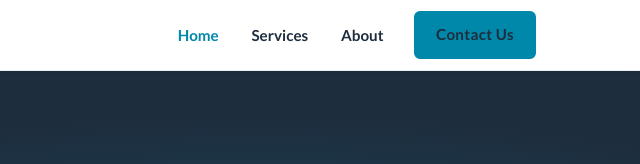
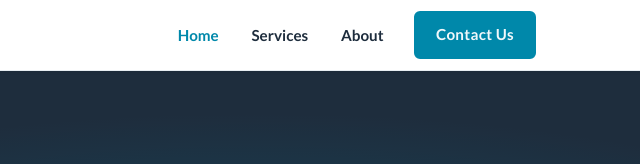
Before and after one commit to BigDumbYak-Git/abpswebsite, an Eleventy site: page src/index.njk in a window 1280 px wide. Shown: the top 164 px of the page, 640-1280 px from the left. Built offline with nearby package versions, Linux system fonts and the light colour scheme; Eleventy itself is replaced by a stand-in of ours; files that its build step writes are made by us from their sources.

Commit message:
style changes

```diff
--- a/src/_includes/nav.njk
+++ b/src/_includes/nav.njk
@@ -13,8 +13,7 @@
       <li><a href="/services/" class="{{ 'active' if '/services/' in page.url }}">Services</a></li>
       <li><a href="/about/" class="{{ 'active' if '/about/' in page.url }}">About</a></li>
       <li>
-        <a href="/contact/" class="btn btn-primary nav-cta {{ 'active' if '/contact/' in page.url }}">
-          Contact Us
+        <a href="/contact/" class="btn btn-primary nav-cta">          Contact Us
         </a>
       </li>
     </ul>
--- a/src/css/style.css
+++ b/src/css/style.css
@@ -123,8 +123,8 @@ hr.section-divider { border: none; border-top: 2px solid var(--gray-light); marg
 .btn-ghost-white { background: transparent; color: var(--white); border-color: rgba(255,255,255,0.7); }
 .btn-ghost-white:hover { background: rgba(255,255,255,0.15); border-color: var(--white); color: var(--white); }
 
-.btn-white { background: var(--white); color: var(--teal); border-color: var(--white); }
-.btn-white:hover { background: var(--teal-faint); color: var(--teal-dark); }
+.btn-white { background: var(--white); color: var(--navy) !important; border-color: var(--white); }
+.btn-white:hover { background: var(--teal); color: var(--teal-deeper) !important; }
 
 .btn--full { width: 100%; }
 
@@ -160,6 +160,12 @@ hr.section-divider { border: none; border-top: 2px solid var(--gray-light); marg
 }
 .nav-links li a:hover { color: var(--teal); background: var(--teal-pale); }
 .nav-links li a.active { color: var(--teal); }
+.nav-links li a.btn-primary {
+  color: var(--teal-pale); background: var(--teal);
+}
+.nav-links li a.btn-primary:hover {
+  color: var(--teal); background: var(--teal-pale);
+}
 .nav-cta { margin-left: 0.75rem; padding: 0.55rem 1.25rem !important; }
 
 .nav-toggle {
```
